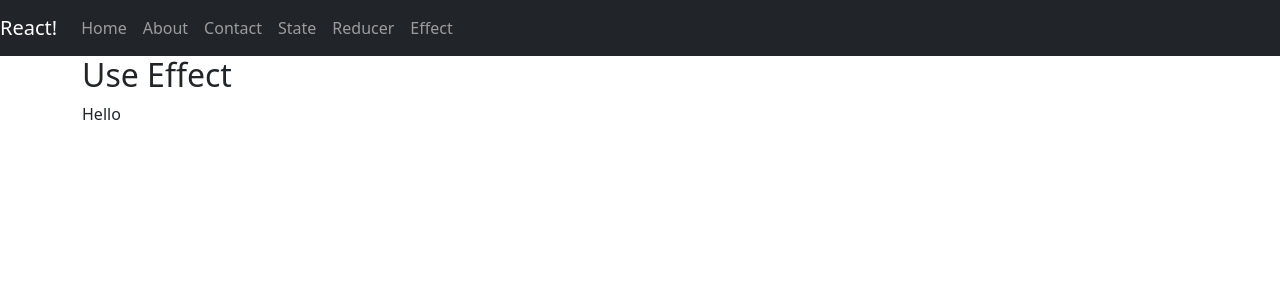
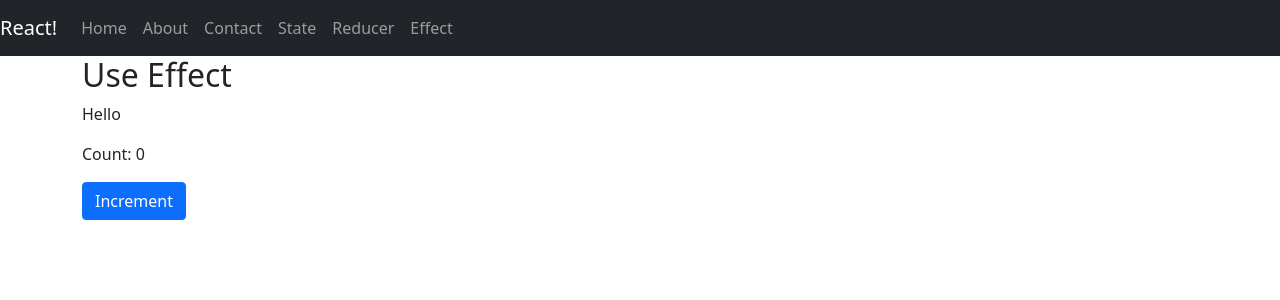
Before and after one commit to RonAlmog/react-validation, a React (Create React App) app: page /effect in a window 1280 px wide. Shown: the top 300 px of the page. Built offline with nearby package versions, Linux system fonts and the light colour scheme; no server answers.

Commit message:
use effect, dependencies

```diff
--- a/src/pages/useeffect.js
+++ b/src/pages/useeffect.js
@@ -1,8 +1,11 @@
 import React, { useEffect, useState } from "react";
+import Button from "react-bootstrap/Button";
+import Card from "react-bootstrap/Card";
 import axios from "axios";
 
 const UseEffect = () => {
   const [data, setData] = useState("");
+  const [count, setCount] = useState(0);
   useEffect(() => {
     console.log("hey useeffect");
     axios.get("https://jsonplaceholder.typicode.com/comments").then((res) => {
@@ -14,6 +17,14 @@ const UseEffect = () => {
     <div>
       <h2>Use Effect</h2>
       <p>Hello {data}</p>
+      <p>Count: {count}</p>
+      <Button
+        onClick={() => {
+          setCount(count + 1);
+        }}
+      >
+        Increment
+      </Button>
     </div>
   );
 };
```
